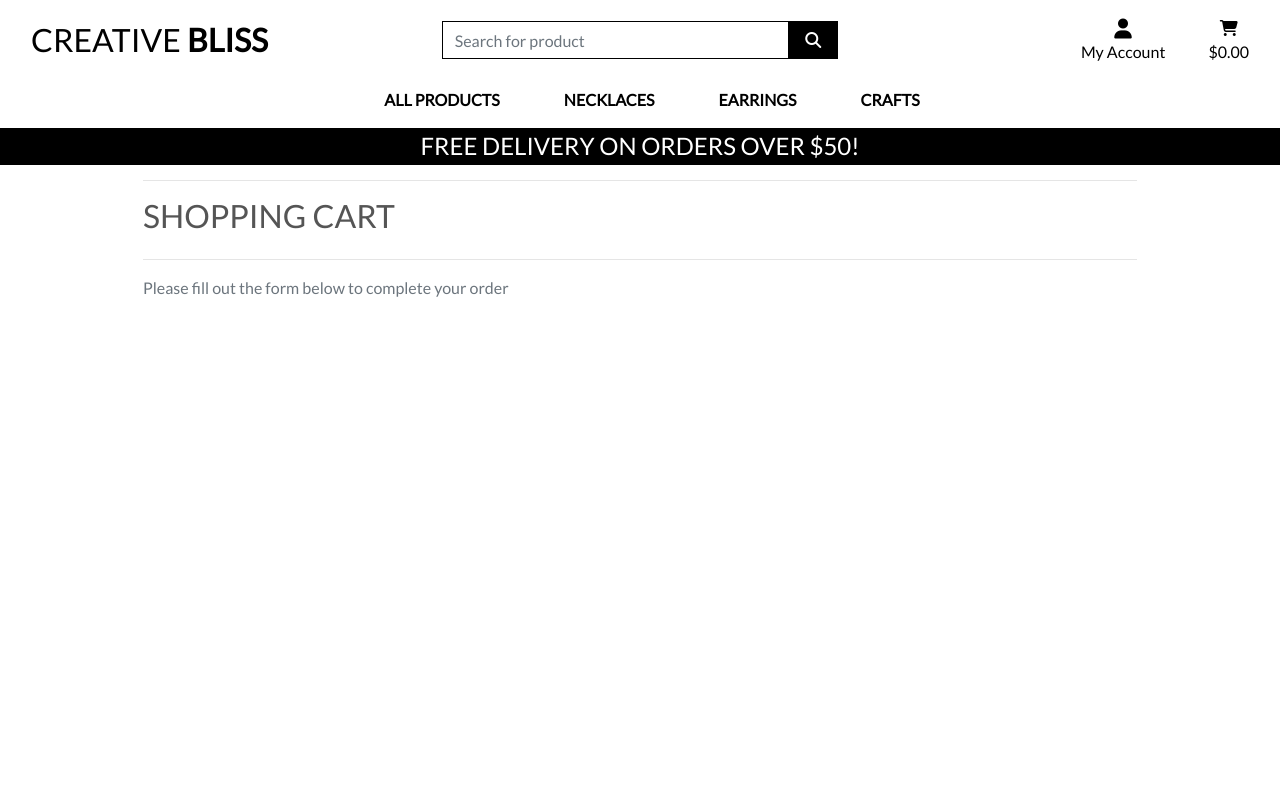
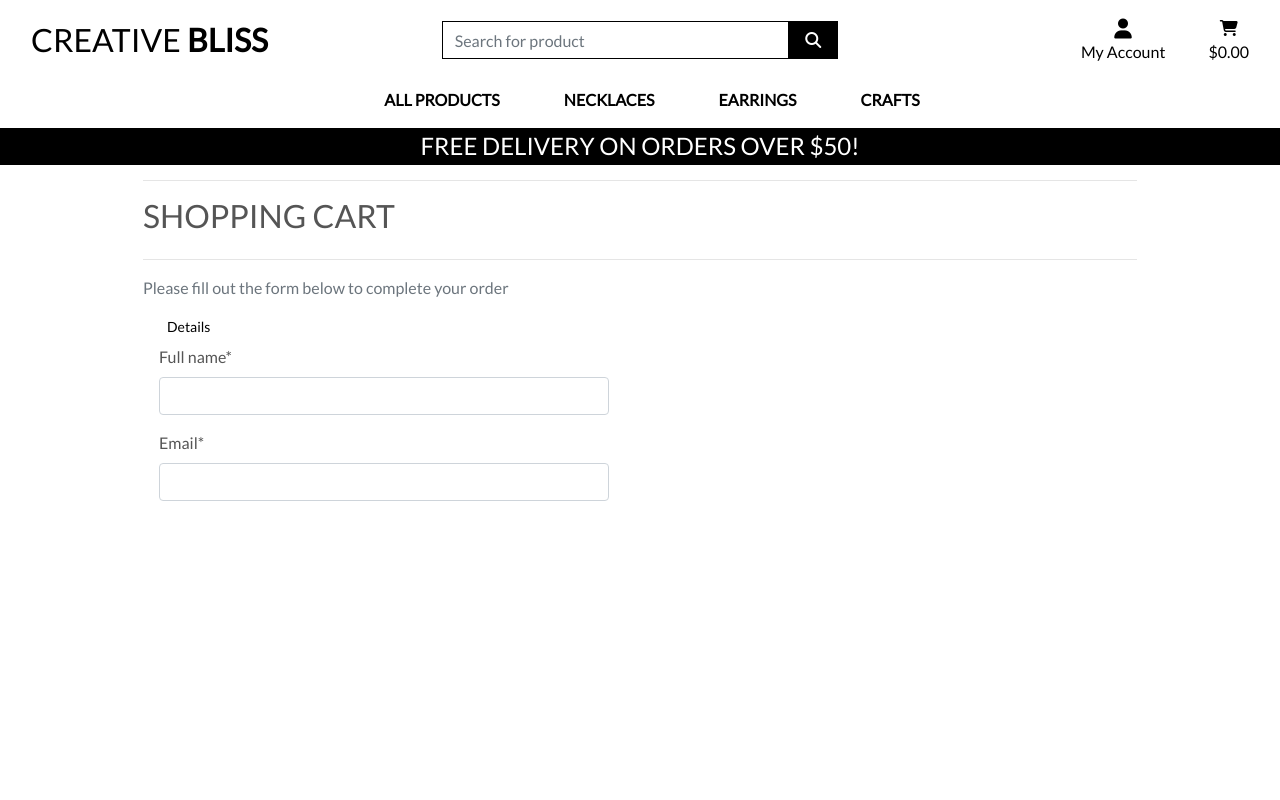
Before and after one commit to Silver25/creative-spark, a Django app: template checkout/templates/checkout/checkout.html in a window 1280 px wide. Run offline with Django 3.2, Linux system fonts and the light colour scheme; the template is opened without the code that fills it: values that come from a table or form of the project are taken from there, others are empty; tables that the repository leaves empty hold one stand-in row (values such as "Sample post"); parts of the project's set-up code (start-up, migrations or seed data) failed here and were passed over; some libraries are stand-ins or nearby versions.

Commit message:
Create first checkout fieldset for user name

```diff
--- a/checkout/templates/checkout/checkout.html
+++ b/checkout/templates/checkout/checkout.html
@@ -30,7 +30,11 @@
                 <p class="text-muted">Please fill out the form below to complete your order</p>
                 <form action="{% url 'checkout' %}" method="POST" id="payment-form">
                     {% csrf_token %}
-                    <fieldset class="rounded px-3 mb-5"></fieldset>
+                    <fieldset class="rounded px-3 mb-5">
+                        <legend class="fieldset-label small text-black px-2 w-auto">Details</legend>
+                        {{ order_form.full_name | as_crispy_field }}
+                        {{ order_form.email | as_crispy_field }}
+                    </fieldset>
                     <fieldset class="rounded px-3 mb-5"></fieldset>
                     <fieldset class="px-3 mb-5"></fieldset>
                 </form>
```
